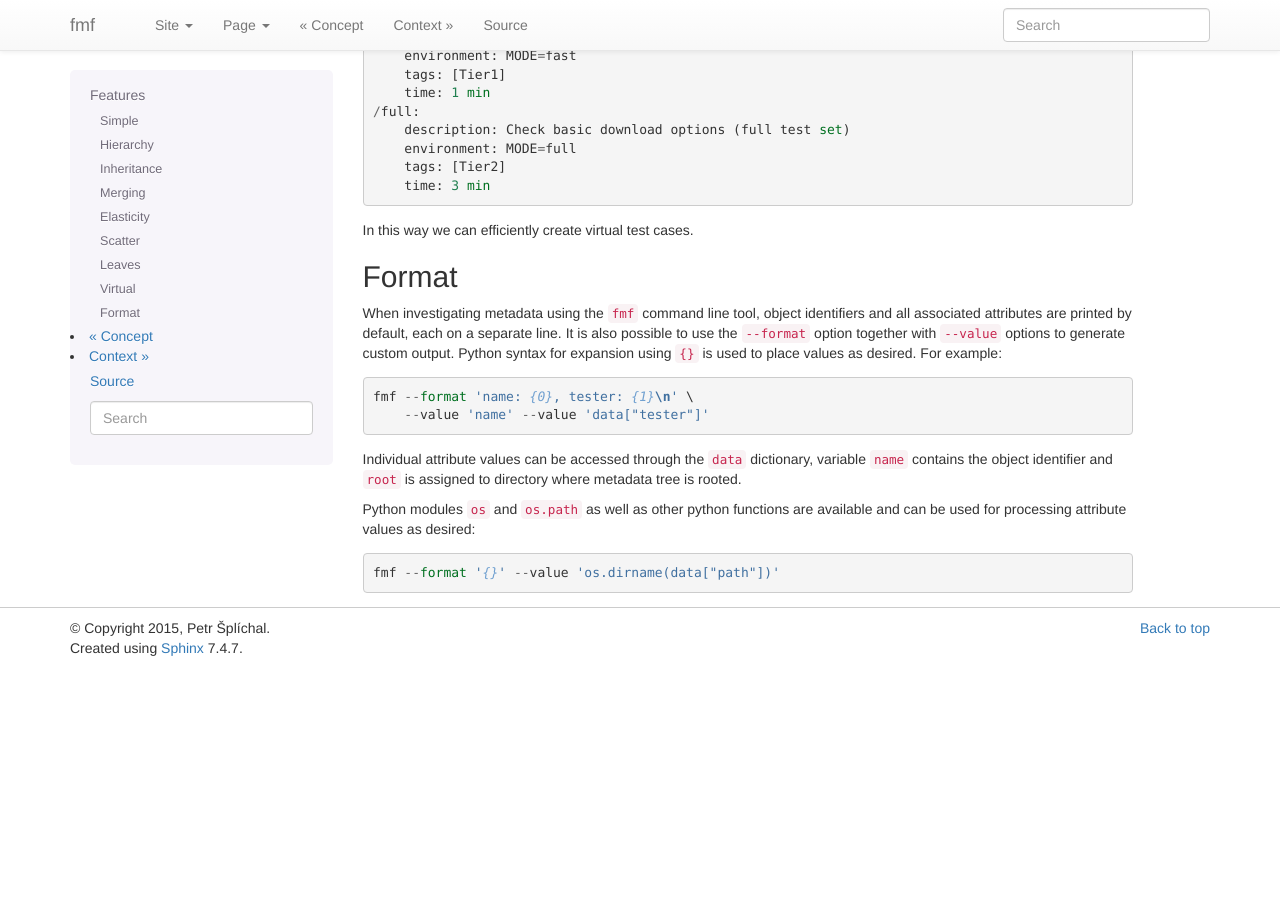
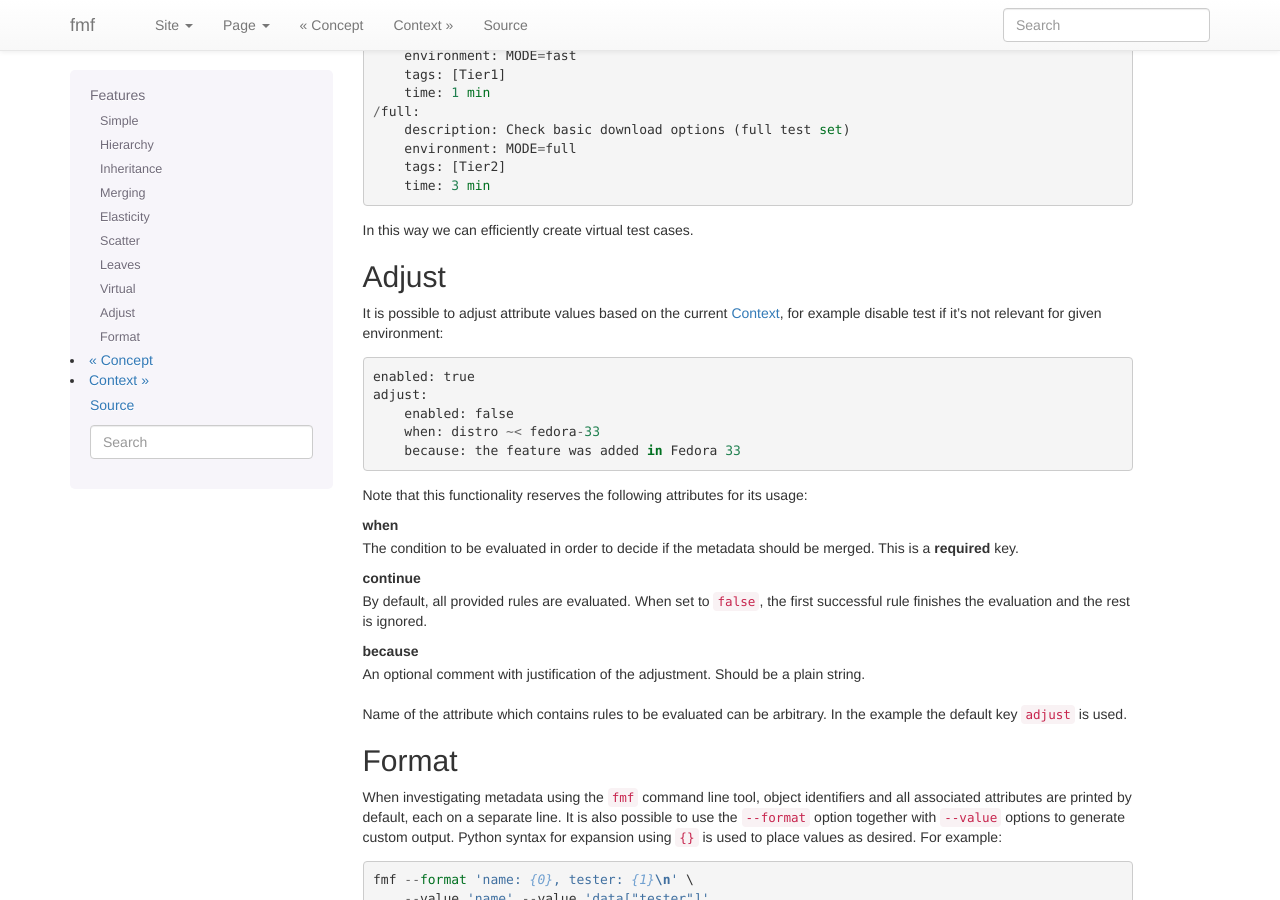
Before and after one commit to teemtee/fmf, a Sphinx documentation site: the page built from docs/features.rst, in a window 1280 px wide and 900 px high, scrolled down 3098 px. Built offline with Sphinx 7.4.7, drawn with Linux system fonts in a browser that asks for light colours; before the commit the page ends 3766 px from its top, so only the background shows below that.

Commit message:
Update the adjust continue key default to True
By default all rules are evaluated.
Docs updated and moved under features.

```diff
--- a/docs/features.rst
+++ b/docs/features.rst
@@ -201,6 +201,39 @@
 In this way we can efficiently create virtual test cases.
 
 
+Adjust
+~~~~~~~~~~~~~~~~~~~~~~~~~~~~~~~~~~~~~~~~~~~~~~~~~~~~~~~~~~~~~~~~~~
+
+It is possible to adjust attribute values based on the current
+:ref:`context`, for example disable test if it's not relevant for
+given environment::
+
+    enabled: true
+    adjust:
+        enabled: false
+        when: distro ~< fedora-33
+        because: the feature was added in Fedora 33
+
+Note that this functionality reserves the following attributes for
+its usage:
+
+when
+    The condition to be evaluated in order to decide if the
+    metadata should be merged. This is a **required** key.
+
+continue
+    By default, all provided rules are evaluated. When set to
+    ``false``, the first successful rule finishes the evaluation
+    and the rest is ignored.
+
+because
+    An optional comment with justification of the adjustment.
+    Should be a plain string.
+
+Name of the attribute which contains rules to be evaluated can be
+arbitrary. In the example the default key ``adjust`` is used.
+
+
 Format
 ~~~~~~~~~~~~~~~~~~~~~~~~~~~~~~~~~~~~~~~~~~~~~~~~~~~~~~~~~~~~~~~~~~
 
```
Also changed, not shown: docs/examples.rst (+0 -25 lines), 2 other files.
